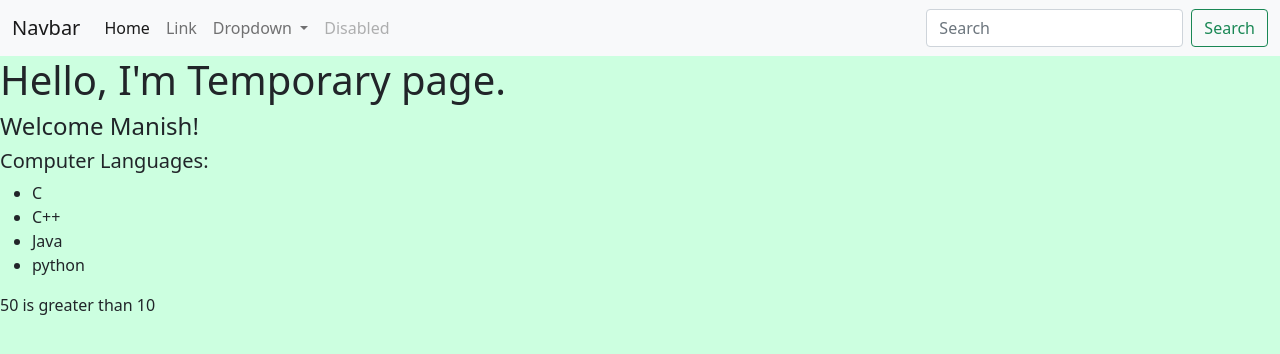
After one commit to mbharti321/djangoFirst, a Django app: page /temp in a window 1280 px wide. The commit adds this page. Shown: the top 354 px of the page. Run offline with Django 3.2, Linux system fonts and the light colour scheme.

Commit message:
add temp.html & and pass variable to that file

```diff
--- a/firstApp/urls.py
+++ b/firstApp/urls.py
@@ -11,5 +11,6 @@ urlpatterns=[
 
     path('index', views.functionIndex, name = "index"),
     path('about', views.about, name = "about"),
+    path('temp', views.temp, name = 'temp'),
 
 ]
--- a/firstApp/views.py
+++ b/firstApp/views.py
@@ -27,3 +27,17 @@ def functionIndex(request):
 
 def about(request):
     return render(request, 'about.html')
+
+def temp(request):
+    name = "Manish"
+    languages = ['C', 'C++', 'Java', 'python']
+    num1, num2 = 50, 10
+    ans = num1 > num2
+    tempDict = {
+        "name" : name,
+        "languages": languages,
+        "num1" : num1,
+        "num2" : num2,
+        "ans" : ans,
+    }
+    return render(request, 'temp.html', context = tempDict)
--- /dev/null
+++ b/templates/temp.html
@@ -0,0 +1,25 @@
+{% extends 'baseTemplate.html' %}
+{% block title %} temp page {% endblock %}
+
+{% block content %}
+
+<h1>Hello, I'm Temporary page.</h1>
+
+<h4>Welcome {{name}}!</h4>
+<h5>Computer Languages:</h5>
+
+<!-- for each loop on passed variable -->
+<ul>
+    {% for eachLanguage in languages %}
+    <li>{{eachLanguage}}</li>
+    {% endfor %}
+</ul>
+
+
+<!-- if else  -->
+{% if ans %}
+    <p>{{num1}} is greater than {{num2}}</p>
+{% else %}
+    <p><p>{{num2}} is greater than {{num1}}</p></p>
+{% endif%}
+{% endblock %}
```
Also changed, not shown: templates/navbar.html (indentation only).
